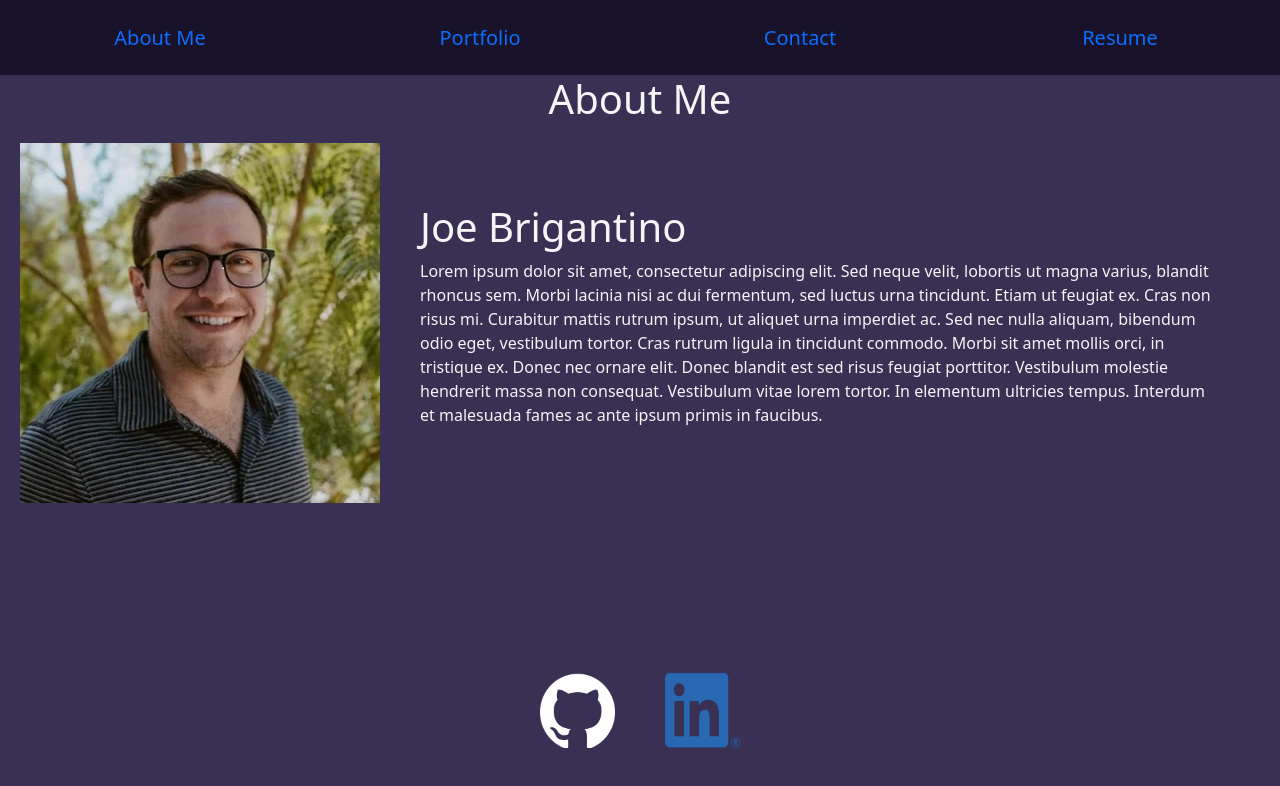
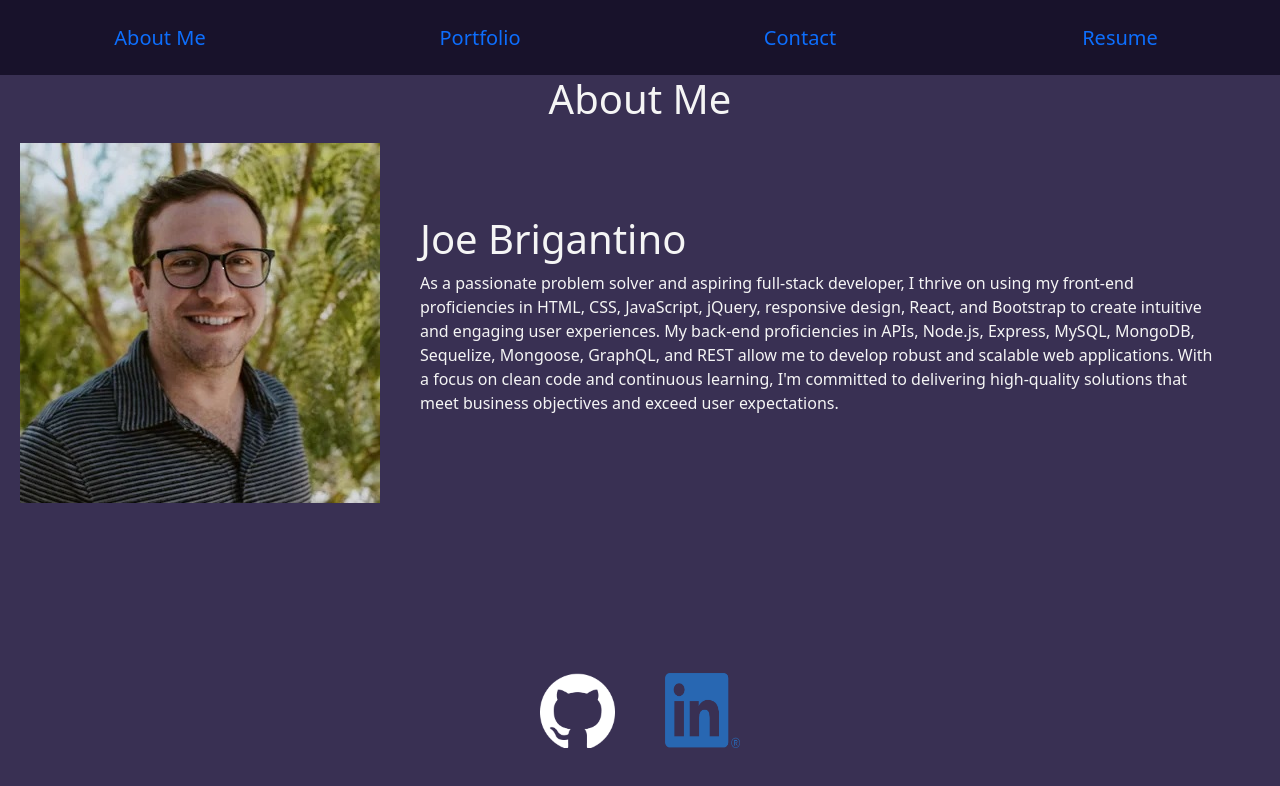
Before and after one commit to brigantinojoe/react-portfolio, a React (Create React App) app: page / in a window 1280 px wide. Shown: the top 786 px of the page. Built offline with nearby package versions, Linux system fonts and the light colour scheme.

Commit message:
Add profile description.

```diff
--- a/src/components/pages/AboutMe.js
+++ b/src/components/pages/AboutMe.js
@@ -19,19 +19,14 @@ export default function AboutMe() {
       <div style={styles.descriptionContainer}>
         <h1>Joe Brigantino</h1>
         <p>
-          Lorem ipsum dolor sit amet, consectetur adipiscing elit. Sed neque
-          velit, lobortis ut magna varius, blandit rhoncus sem. Morbi lacinia nisi
-          ac dui fermentum, sed luctus urna tincidunt. Etiam ut feugiat ex. Cras
-          non risus mi. Curabitur mattis rutrum ipsum, ut aliquet urna imperdiet
-          ac. Sed nec nulla aliquam, bibendum odio eget, vestibulum tortor. Cras
-          rutrum ligula in tincidunt commodo. Morbi sit amet mollis orci, in
-          tristique ex. Donec nec ornare elit. Donec blandit est sed risus feugiat
-          porttitor. Vestibulum molestie hendrerit massa non consequat. Vestibulum
-          vitae lorem tortor. In elementum ultricies tempus. Interdum et malesuada
-          fames ac ante ipsum primis in faucibus.
+          As a passionate problem solver and aspiring full-stack developer,
+          I thrive on using my front-end proficiencies in HTML, CSS, JavaScript, jQuery,
+          responsive design, React, and Bootstrap to create intuitive and engaging user experiences.
+           My back-end proficiencies in APIs, Node.js, Express, MySQL, MongoDB, Sequelize, Mongoose, GraphQL,
+           and REST allow me to develop robust and scalable web applications. With a focus on clean code and continuous learning,
+           I'm committed to delivering high-quality solutions that meet business objectives and exceed user expectations.
         </p>
       </div>
-
     </div>
   );
 }
```
